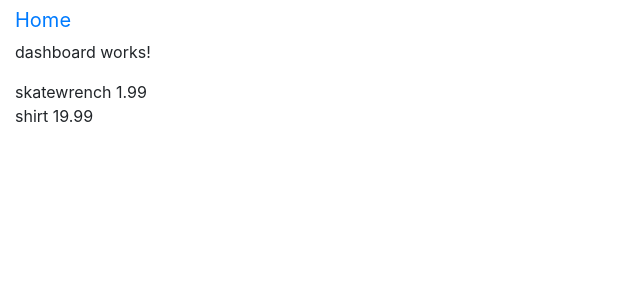
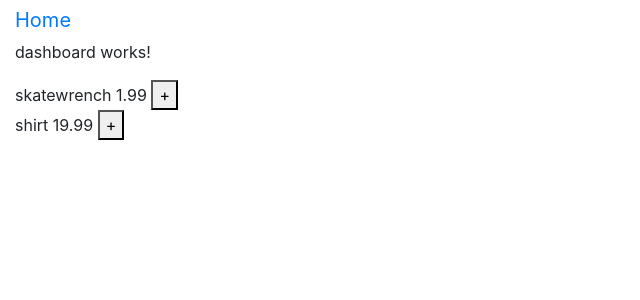
Before and after one commit to wliederer/angular-ecommerce, an Angular app: page / in a window 1280 px wide. Shown: the top 300 px of the page, without its empty margins (0-640 px from the left). Built offline with nearby package versions, Linux system fonts and the light colour scheme.

Commit message:
adding event propagation and product interface

```diff
--- a/src/app/app.component.html
+++ b/src/app/app.component.html
@@ -1,5 +1,5 @@
 <div class="container-fluid">
   <div>
-    <app-home [products]="productList"></app-home>
+    <app-home (productAdded)="addProductToCart()" [products]="productList"></app-home>
   </div>
 </div>
--- a/src/app/app.component.ts
+++ b/src/app/app.component.ts
@@ -1,4 +1,5 @@
 import { Component } from '@angular/core';
+import { Product } from './product';
 
 @Component({
   selector: 'app-root',
@@ -13,5 +14,16 @@ export class AppComponent {
   ];
 
 
+  addProductToCart(){
+  //   const productExiistInCart = this.cartProductList.find(({name})=>name===product.name);
+  //   if(!productExiistInCart){
+  //     // this.cartProductList.push({...product, num:1});
+  //     console.log(this.cartProductList);
+  //     return;
+  //   }
+    console.log("nothin")
+  //   // productExiistInCart.num+=1;
+  }
+
   cartProductList=[];
 }
--- a/src/app/app.module.ts
+++ b/src/app/app.module.ts
@@ -6,7 +6,6 @@ import { AppComponent } from './app.component';
 import { HomeComponent } from './home/home.component';
 import { DashboardComponent } from './dashboard/dashboard.component';
 import { ProductsComponent } from './products/products.component';
-import { ProductsDisplayComponent } from './products-display/products-display.component';
 
 @NgModule({
   declarations: [
@@ -14,7 +13,6 @@ import { ProductsDisplayComponent } from './products-display/products-display.co
     HomeComponent,
     DashboardComponent,
     ProductsComponent,
-    ProductsDisplayComponent
   ],
   imports: [
     BrowserModule,
--- a/src/app/home/home.component.html
+++ b/src/app/home/home.component.html
@@ -3,6 +3,6 @@
         <app-dashboard></app-dashboard>
     </div>
     <div>
-        <app-products *ngFor="let product of products" [product]="product"></app-products>
+        <app-products *ngFor="let product of products" [product]="product" (productAdded)="addProductToCart()"></app-products>
     </div>
 </div>
--- a/src/app/home/home.component.ts
+++ b/src/app/home/home.component.ts
@@ -7,7 +7,12 @@ import { Component, EventEmitter, Input, OnInit, Output } from '@angular/core';
 })
 export class HomeComponent implements OnInit {
   @Input()
-  products!: any[];
+  products: any[]=[];
+  @Output()
+  productAdded = new EventEmitter();
+  addProductToCart(){
+    this.productAdded.emit();
+  }
 
   constructor() { }
 
--- /dev/null
+++ b/src/app/product.ts
@@ -0,0 +1,4 @@
+export interface Product {
+    name:string;
+    num:number;
+}
--- a/src/app/products-display/products-display.component.html
+++ /dev/null
@@ -1 +0,0 @@
-<p>products-display works!</p>
--- a/src/app/products-display/products-display.component.ts
+++ /dev/null
@@ -1,15 +0,0 @@
-import { Component, OnInit } from '@angular/core';
-
-@Component({
-  selector: 'app-products-display',
-  templateUrl: './products-display.component.html',
-  styleUrls: ['./products-display.component.css']
-})
-export class ProductsDisplayComponent implements OnInit {
-
-  constructor() { }
-
-  ngOnInit(): void {
-  }
-
-}
--- a/src/app/products/products.component.html
+++ b/src/app/products/products.component.html
@@ -1,5 +1,6 @@
 <div>
     {{product.name}} {{product.price}}
+    <button (click)="addProductToCart()">+</button>
 </div>
 <div>
 
--- a/src/app/products/products.component.ts
+++ b/src/app/products/products.component.ts
@@ -7,7 +7,14 @@ import { Component, OnInit, Input, Output, EventEmitter } from '@angular/core';
 })
 export class ProductsComponent implements OnInit {
 
-  @Input() product:any;
+  @Input()
+  product:any;
+  @Output()
+  productAdded = new EventEmitter();
+
+  addProductToCart(){
+    this.productAdded.emit();
+  }
 
 
   constructor() { }
```
Also changed, not shown: src/app/products-display/products-display.component.css (deleted), 1 other file (tests, documents, lock files or other folders).
